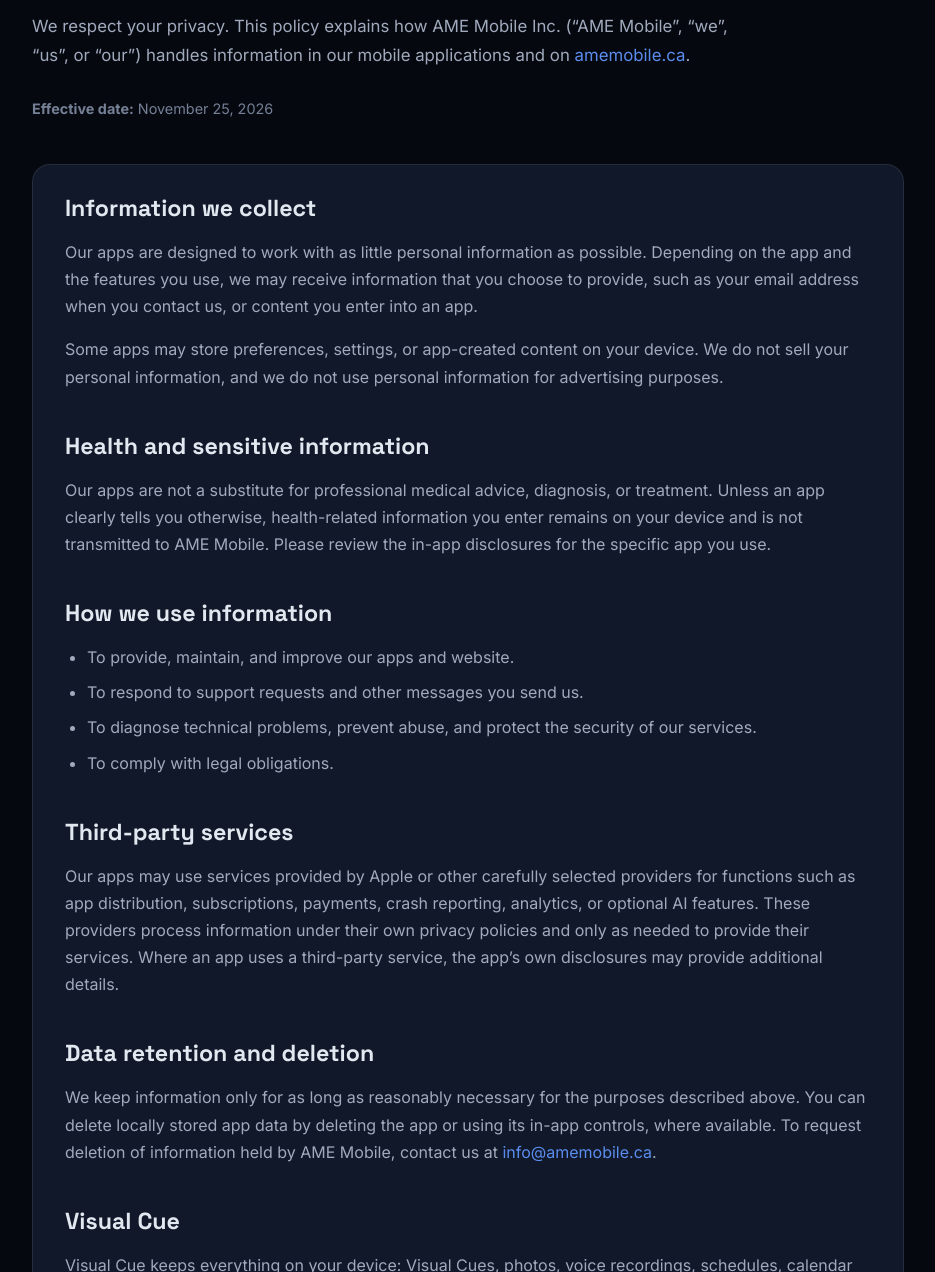
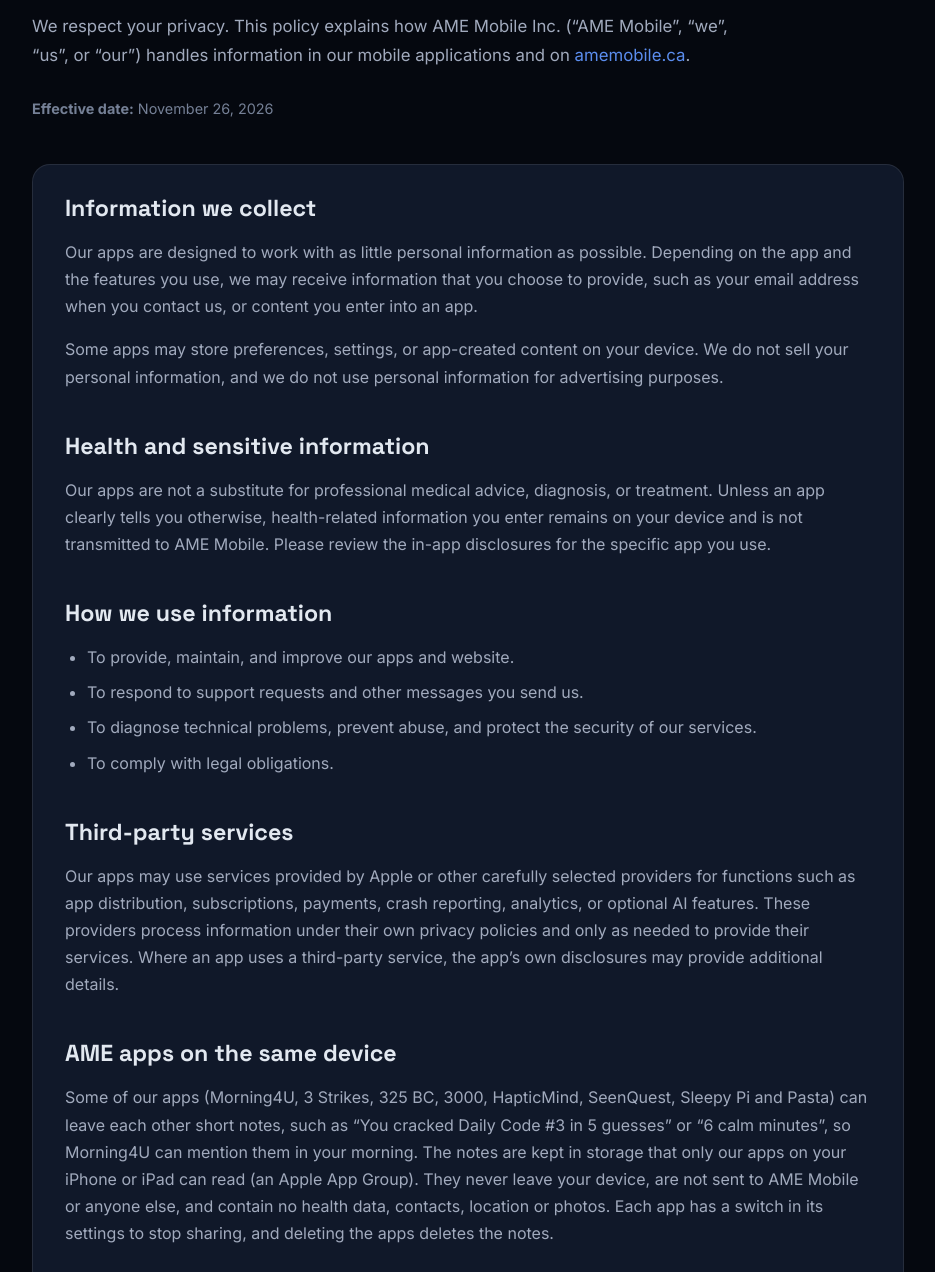
Before and after one commit to AMEMobileInc/ame-inc, a plain HTML site: page privacy/index.html in a window 1280 px wide. Shown: the part 268-1540 px from the top of the page, without its empty margins (172-1107 px from the left). Drawn offline with Linux system fonts and the light colour scheme.

Commit message:
Privacy: AME apps share short notes on the device (App Group); Morning4U and 3 Strikes sections updated
Co-Authored-By: Claude Opus 5.5 <noreply@anthropic.com>

```diff
--- a/privacy/index.html
+++ b/privacy/index.html
@@ -46,7 +46,7 @@ main{max-width:920px;margin:0 auto;padding:80px 24px 96px}.eyebrow{color:var(--a
   <div class="eyebrow">AME Mobile Inc.</div>
   <h1>Privacy Policy</h1>
   <p class="intro">We respect your privacy. This policy explains how AME Mobile Inc. (“AME Mobile”, “we”, “us”, or “our”) handles information in our mobile applications and on <a href="https://www.amemobile.ca/">amemobile.ca</a>.</p>
-  <p class="updated"><strong>Effective date:</strong> November 25, 2026</p>
+  <p class="updated"><strong>Effective date:</strong> November 26, 2026</p>
   <div class="policy-card">
     <h2>Information we collect</h2>
     <p>Our apps are designed to work with as little personal information as possible. Depending on the app and the features you use, we may receive information that you choose to provide, such as your email address when you contact us, or content you enter into an app.</p>
@@ -57,6 +57,8 @@ main{max-width:920px;margin:0 auto;padding:80px 24px 96px}.eyebrow{color:var(--a
     <ul><li>To provide, maintain, and improve our apps and website.</li><li>To respond to support requests and other messages you send us.</li><li>To diagnose technical problems, prevent abuse, and protect the security of our services.</li><li>To comply with legal obligations.</li></ul>
     <h2>Third-party services</h2>
     <p>Our apps may use services provided by Apple or other carefully selected providers for functions such as app distribution, subscriptions, payments, crash reporting, analytics, or optional AI features. These providers process information under their own privacy policies and only as needed to provide their services. Where an app uses a third-party service, the app’s own disclosures may provide additional details.</p>
+    <h2 id="ame-apps">AME apps on the same device</h2>
+    <p>Some of our apps (Morning4U, 3 Strikes, 325 BC, 3000, HapticMind, SeenQuest, Sleepy Pi and Pasta) can leave each other short notes, such as “You cracked Daily Code #3 in 5 guesses” or “6 calm minutes”, so Morning4U can mention them in your morning. The notes are kept in storage that only our apps on your iPhone or iPad can read (an Apple App Group). They never leave your device, are not sent to AME Mobile or anyone else, and contain no health data, contacts, location or photos. Each app has a switch in its settings to stop sharing, and deleting the apps deletes the notes.</p>
     <h2>Data retention and deletion</h2>
     <p>We keep information only for as long as reasonably necessary for the purposes described above. You can delete locally stored app data by deleting the app or using its in-app controls, where available. To request deletion of information held by AME Mobile, contact us at <a href="mailto:info@amemobile.ca">info@amemobile.ca</a>.</p>
     <h2 id="visual-cue">Visual Cue</h2>
@@ -90,13 +92,14 @@ main{max-width:920px;margin:0 auto;padding:80px 24px 96px}.eyebrow{color:var(--a
     <p>You can delete your 325 BC account at any time in the app under Settings → Account &amp; avatar → Delete Account. This removes your account, leaderboard name, sign-in links, and the play history linked to it. Purchase records are kept, without your account, because Apple manages the subscription. If you play without an account, you can ask us to delete your history by contacting us at <a href="mailto:info@amemobile.ca">info@amemobile.ca</a>.</p>
     <h2 id="morning4u">Morning4U</h2>
     <p>Morning4U has no account, no advertising, no analytics, and no tracking. Your daily cards, reminder settings, and saved moments, including any notes, feeling words, and photos you choose to keep, stay on your iPhone or iPad and are not sent to AME Mobile or anyone else.</p>
-    <p>Reminders are local notifications scheduled on your device, including the holiday dates, which are worked out on the device; notification permission is requested only if you turn the reminder on. Photos are chosen with Apple’s photo picker, so Morning4U sees only the photos you pick; it keeps its own copy in the app’s private storage and deletes it when you delete the moment. Prompts read aloud use your device’s built-in voice, on the device. You can delete all moments at any time in Settings, and deleting the app deletes its data. Morning4U does not share anything with other apps.</p>
+    <p>Reminders are local notifications scheduled on your device, including the holiday dates, which are worked out on the device; notification permission is requested only if you turn the reminder on. Photos are chosen with Apple’s photo picker, so Morning4U sees only the photos you pick; it keeps its own copy in the app’s private storage and deletes it when you delete the moment. Prompts read aloud use your device’s built-in voice, on the device. You can delete all moments at any time in Settings, and deleting the app deletes its data. Morning4U shares only short notes with other AME apps on the same device, as described under <a href="#ame-apps">AME apps on the same device</a>; you can turn this off in Settings.</p>
     <p>Today at a glance is optional and off until you turn it on. If you turn on the weather, Morning4U asks for your approximate location and sends it to Apple Weather (WeatherKit) to get today’s forecast, sunrise, and sunset; AME Mobile never receives it, and Morning4U doesn’t store it. If you turn on your next event, Morning4U reads today’s events from your calendar on your device to show the next one; your calendar never leaves your device. Your morning routine and the word you choose for the day are kept only on your device.</p>
     <p>Morning4U Plus is optional. Purchases are handled by Apple through your Apple Account, and we do not receive your payment details or your name. If you have Plus and show today in history, the app asks Wikipedia (Wikimedia Foundation) for that day’s “On this day” entries. Only the month and day are sent, with no identifier; Wikimedia’s own privacy policy applies to that request, as it does to any website visit. The entry is kept on your device for the day. A moment card is shared only when you choose to share it.</p>
     <h2 id="3strikes">3 Strikes 2: BattleTable</h2>
     <p>3 Strikes has no account, no advertising, no analytics, and no tracking. Your settings, statistics, and achievements stay on your iPhone or iPad and are not sent to AME Mobile or anyone else. Every game, including the computer opponents, runs on your device, so it needs no internet connection.</p>
     <p>A match in progress, including the secret codes or fleets chosen for it, is saved on your device so you can continue later, in storage protected by iOS, and is deleted when the match ends. Only counts such as wins and guesses are kept after that. Deleting the app deletes all of it.</p>
     <p>Nearby play connects two devices directly over Wi-Fi, using Apple’s Local Network permission, with no server in between. While hosting, a device announces its player name (Player 1, or a nickname you choose) and the game to devices nearby. During a match, the connection is encrypted with the pairing code, and only game moves and answers are exchanged; each secret code or fleet stays on its own device until the match ends, when both are shown to check the answers. Nothing is sent to AME Mobile.</p>
+    <p>After a Daily Code, 3 Strikes can leave a one-line note, such as how many guesses it took, for Morning4U on the same device (see <a href="#ame-apps">AME apps on the same device</a>). Turn it off in Settings → Share with Morning4U.</p>
     <p>3 Strikes Premium is optional. Purchases are handled by Apple through your Apple Account, and we do not receive your payment details or your name.</p>
     <h2 id="destroyer-defense">Destroyer Defense</h2>
     <p>Destroyer Defense has no account, no advertising, no analytics, and no tracking. Your scores, settings, medals, ranks, ribbons, and records stay on your iPhone or iPad and are not sent to AME Mobile or anyone else. Every battle runs on your device, so the game needs no internet connection. Deleting the app deletes this data.</p>
```
